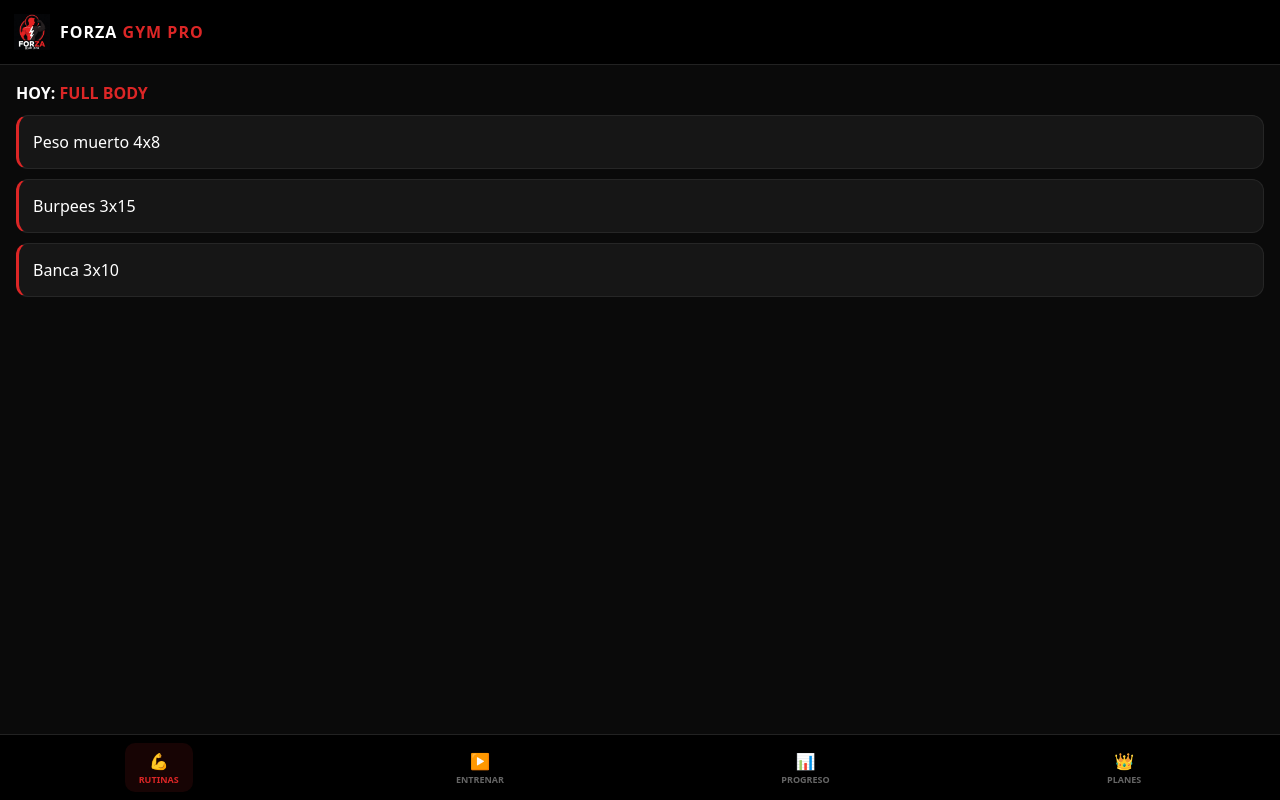
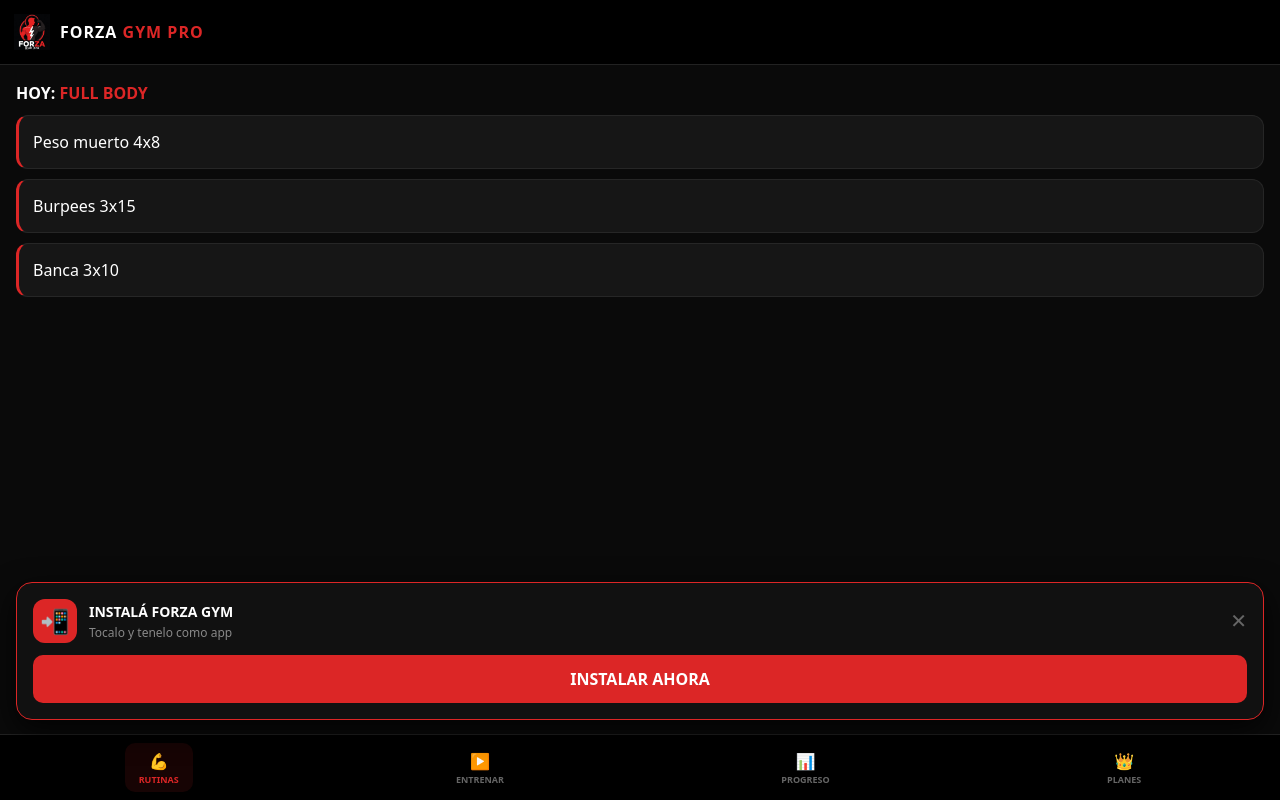
Before and after one commit to francopereyra245-web/Forza-gym-pro, a React (Vite) app: page / in a window 1280 px wide. Built offline with nearby package versions, Linux system fonts and the light colour scheme.

Commit message:
Update App.tsx

```diff
--- a/src/App.tsx
+++ b/src/App.tsx
@@ -26,17 +26,22 @@ useEffect(() => {
     setShowInstall(true);
   };
   window.addEventListener('beforeinstallprompt', handler);
-  return () => window.removeEventListener('beforeinstallprompt', handler);
+  // FORZAR que aparezca igual aunque Chrome no lo dispare
+  const timer = setTimeout(() => setShowInstall(true), 2000);
+  return () => {
+    window.removeEventListener('beforeinstallprompt', handler);
+    clearTimeout(timer);
+  };
 }, []);
 
 const instalarApp = async () => {
   if (deferredPrompt) {
     deferredPrompt.prompt();
     const { outcome } = await deferredPrompt.userChoice;
-    if (outcome === 'accepted') {
-      setShowInstall(false);
-    }
+    if (outcome === 'accepted') setShowInstall(false);
     setDeferredPrompt(null);
+  } else {
+    alert('En iPhone: dale a Compartir > Agregar a inicio.\nEn Android: Menú (3 puntitos) > Instalar app / Agregar a pantalla principal');
   }
 };
 
@@ -51,7 +56,7 @@ return(
 {tab==='rutinas'&&<><h2 style={{fontWeight:900}}>HOY: <span style={{color:'#dc2626'}}>{hoy?hoy.nombre:'DESCANSO'}</span></h2>{hoy?hoy.ej.map((e,i)=><div key={i} style={{background:'#161616',border:'1px solid #262626',borderLeft:'3px solid #dc2626',padding:14,borderRadius:12,marginTop:10}}>{e}</div>):<div style={{background:'#161616',padding:14,borderRadius:12,marginTop:10,color:'#777'}}>Domingo libre</div>}</>}
 {tab==='entrenar'&&<><h2 style={{fontWeight:900}}>ENTRENAR</h2>{hoy?.ej.map((e,i)=><div key={i} style={{background:'#161616',padding:14,borderRadius:12,marginTop:10,display:'flex',gap:10}}><div style={{width:32,height:32,background:'#dc2626',borderRadius:8,display:'flex',alignItems:'center',justifyContent:'center',fontWeight:900}}>{i+1}</div>{e}</div>)}<button style={{width:'100%',marginTop:20,background:'#dc2626',border:'none',color:'#fff',fontWeight:900,padding:16,borderRadius:14}}>FINALIZAR</button></>}
 {tab==='progreso'&&<><h2 style={{fontWeight:900}}>PROGRESO</h2><div style={{display:'grid',gridTemplateColumns:'1fr 1fr',gap:10,marginTop:12}}><div style={{background:'#161616',padding:16,borderRadius:14}}><div style={{color:'#666',fontSize:12}}>ENTRENOS</div><div style={{fontWeight:900,fontSize:22}}>24</div></div><div style={{background:'#161616',padding:16,borderRadius:14}}><div style={{color:'#666',fontSize:12}}>RACHA</div><div style={{fontWeight:900,fontSize:22,color:'#dc2626'}}>5 días</div></div></div></>}
-{tab==='planes'&&<><h2 style={{fontWeight:900}}>PLANES</h2><div style={{marginTop:12,background:'#dc2626',borderRadius:16,padding:20}}><div style={{fontWeight:900,fontSize:18}}>FORZA PRO</div><div style={{marginTop:6,opacity:0.9}}>$15.000 / mes - Acceso total + Rutinas personalizadas</div><a href="https://wa.me/5491123201025?text=Hola%20FORZA%20quiero%20activar%20el%20plan%20PRO" target="_blank" style={{display:'block',textAlign:'center',marginTop:14,background:'#000',color:'#fff',fontWeight:900,padding:14,borderRadius:12,textDecoration:'none'}}>ACTIVAR POR WHATSAPP</a></div></>}
+{tab==='planes'&&<><h2 style={{fontWeight:900}}>PLANES</h2><div style={{marginTop:12,background:'#dc2626',borderRadius:16,padding:20}}><div style={{fontWeight:900,fontSize:18}}>FORZA PRO</div><div style={{marginTop:6,opacity:0.9}}>$15.000 / mes - Acceso total</div><a href="https://wa.me/5491123201025?text=Hola%20FORZA%20quiero%20activar%20el%20plan%20PRO" target="_blank" style={{display:'block',textAlign:'center',marginTop:14,background:'#000',color:'#fff',fontWeight:900,padding:14,borderRadius:12,textDecoration:'none'}}>ACTIVAR POR WHATSAPP</a></div></>}
 </div>
 
 {showInstall && (
@@ -60,7 +65,7 @@ return(
       <div style={{width:44, height:44, background:'#dc2626', borderRadius:12, display:'flex', alignItems:'center', justifyContent:'center', fontSize:24}}>📲</div>
       <div style={{flex:1}}>
         <div style={{fontWeight:900, fontSize:14}}>INSTALÁ FORZA GYM</div>
-        <div style={{fontSize:12, color:'#888', marginTop:2}}>Acceso rápido sin entrar al link</div>
+        <div style={{fontSize:12, color:'#888', marginTop:2}}>Tocalo y tenelo como app</div>
       </div>
       <button onClick={()=>setShowInstall(false)} style={{background:'transparent', border:'none', color:'#666', fontSize:20}}>✕</button>
     </div>
```
